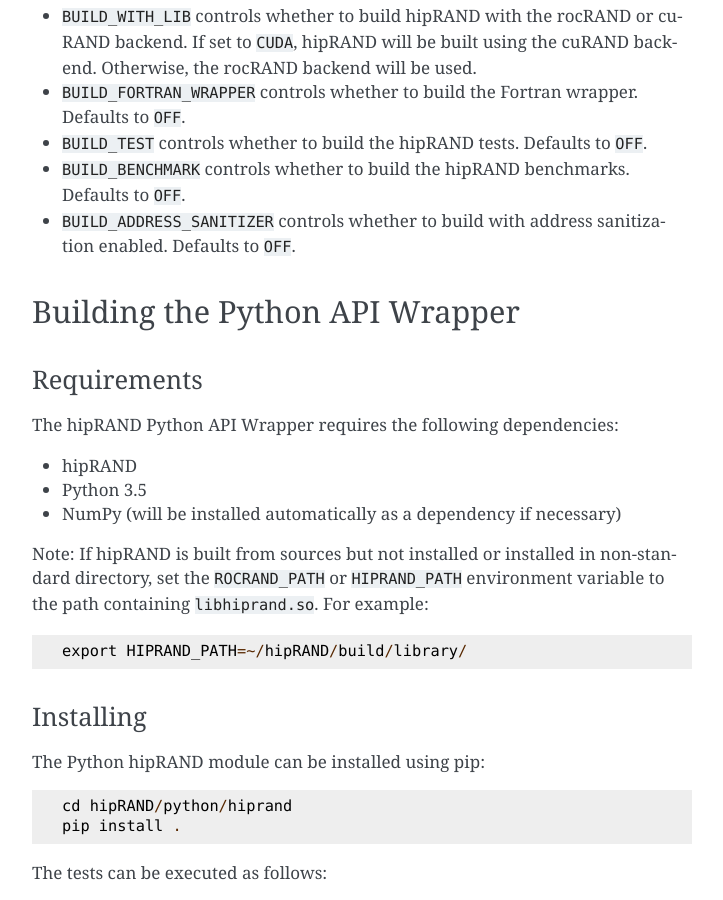
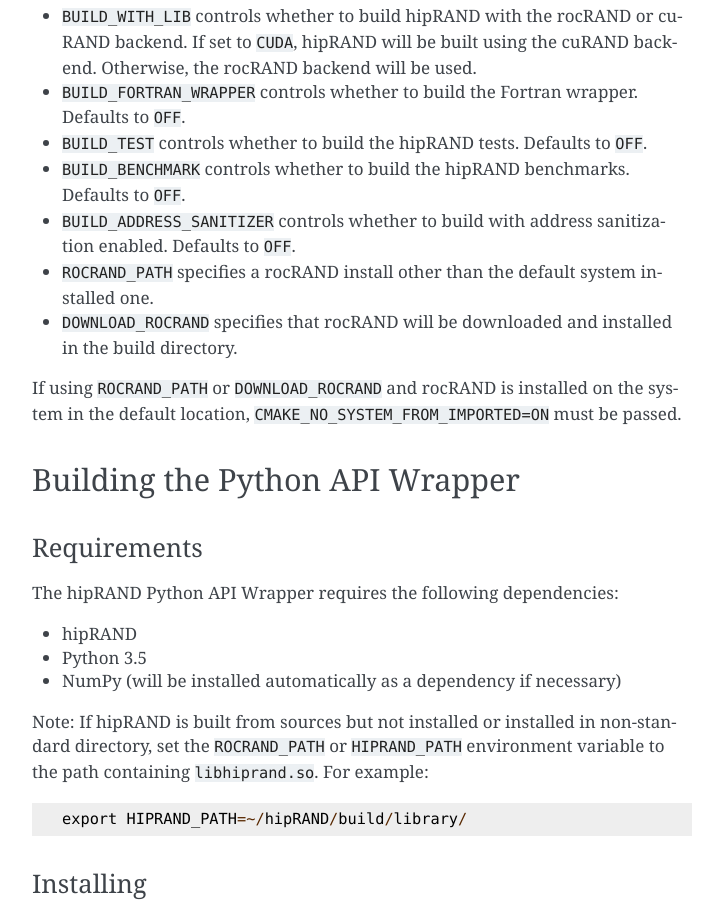
Before and after one commit to ROCm/hipRAND, a Sphinx documentation site: the page built from docs/installing.rst, in a window 1280 px wide and 900 px high, scrolled down 2170 px. Shown: the whole window, without its empty margins (388-1111 px from the left). Built offline with Sphinx 7.4.7, drawn with Linux system fonts in a browser that asks for light colours.

Commit message:
review comments round 1
[ROCm/hipRAND commit: 42d9a3a1819e961fd1c44a7a6bbae7b4bbe376cc]

```diff
--- a/CMakeLists.txt
+++ b/CMakeLists.txt
@@ -58,6 +58,7 @@ option(BUILD_TEST "Build tests (requires googletest)" OFF)
 option(BUILD_BENCHMARK "Build benchmarks" OFF)
 option(BUILD_ADDRESS_SANITIZER "Build with address sanitizer enabled" OFF)
 option(DOWNLOAD_ROCRAND "Download rocRAND if it is not found in the default install directory or the manually-specified directory" OFF)
+set(ROCRAND_PATH "" CACHE PATH "Path to rocRAND install.")
 
 # CMake modules
 list(APPEND CMAKE_MODULE_PATH
--- a/docs/installing.rst
+++ b/docs/installing.rst
@@ -83,6 +83,10 @@ Where ``<compiler>>`` should be set to ``hipcc`` on a ROCm platform, or to a reg
 * ``BUILD_TEST`` controls whether to build the hipRAND tests. Defaults to ``OFF``.
 * ``BUILD_BENCHMARK`` controls whether to build the hipRAND benchmarks. Defaults to ``OFF``.
 * ``BUILD_ADDRESS_SANITIZER`` controls whether to build with address sanitization enabled. Defaults to ``OFF``.
+* ``ROCRAND_PATH`` specifies a rocRAND install other than the default system installed one.
+* ``DOWNLOAD_ROCRAND`` specifies that rocRAND will be downloaded and installed in the build directory.
+
+If using ``ROCRAND_PATH`` or ``DOWNLOAD_ROCRAND`` and rocRAND is installed on the system in the default location, ``CMAKE_NO_SYSTEM_FROM_IMPORTED=ON`` must be passed.
 
 Building the Python API Wrapper
 -------------------------------
```
Also changed, not shown: 1 other file.
